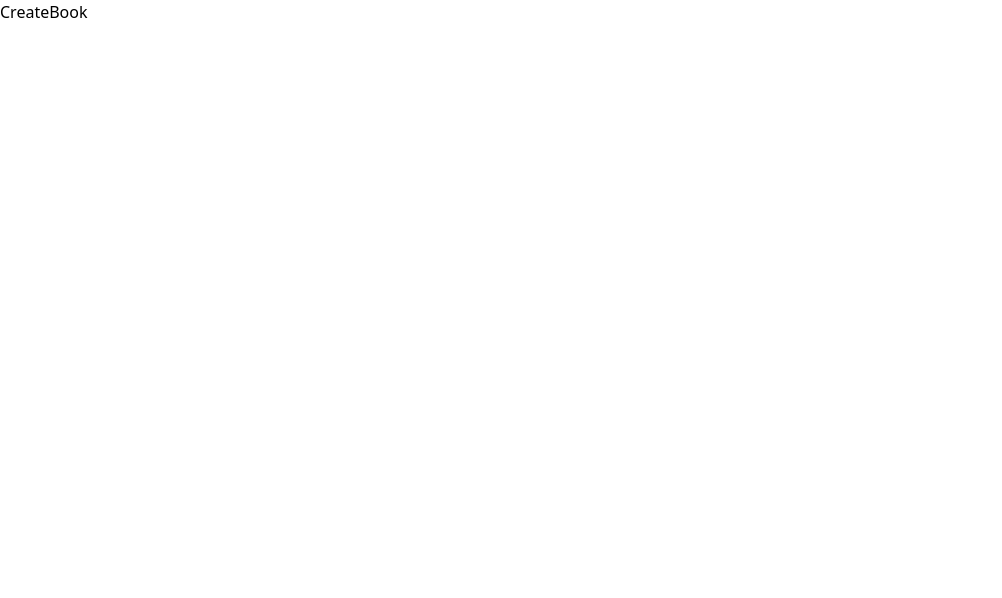
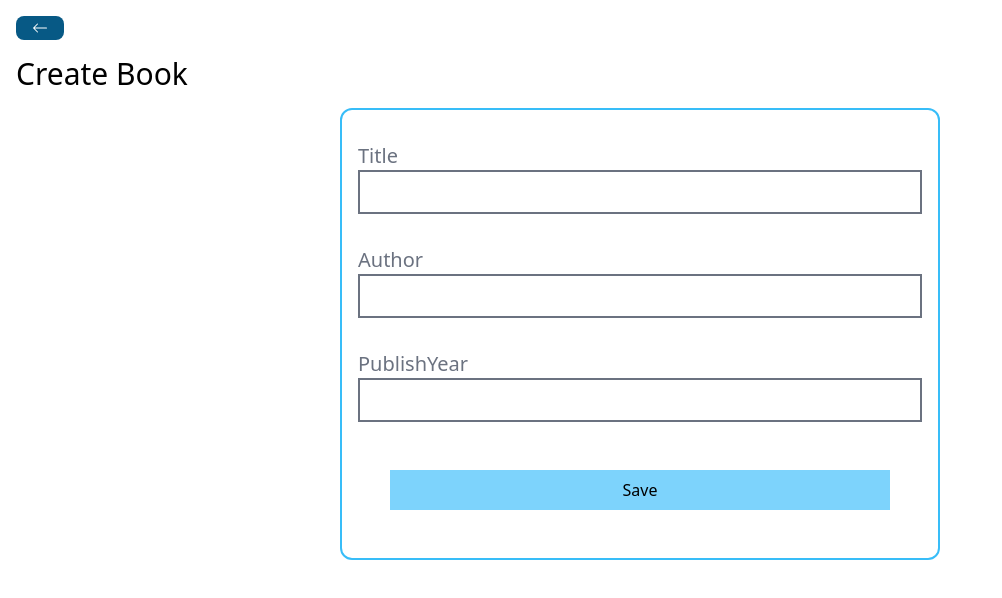
Before and after one commit to DIPANJAN01/mern_bookstore, a React (Vite) app in the folder frontend/: page /books/create in a window 1280 px wide. Shown: the top 598 px of the page, without its empty margins (0-1002 px from the left). Built offline with nearby package versions, Linux system fonts and the light colour scheme.

Commit message:
implemented create book route

```diff
--- a/frontend/src/components/BackButton.jsx
+++ b/frontend/src/components/BackButton.jsx
@@ -1,4 +1,3 @@
-import React from "react";
 import { Link } from "react-router-dom";
 import { BsArrowLeft } from "react-icons/bs";
 
--- a/frontend/src/pages/CreateBook.jsx
+++ b/frontend/src/pages/CreateBook.jsx
@@ -1,7 +1,72 @@
-import React from "react";
+import React, { useState } from "react";
+import BackButton from "../components/BackButton";
+import Spinner from "../components/Spinner";
+import axios from "axios";
+import { Navigate, useNavigate } from "react-router-dom";
 
 const CreateBook = () => {
-  return <div>CreateBook</div>;
+  const [title, setTitle] = useState("");
+  const [author, setAuthor] = useState("");
+  const [publishYear, setPublishYear] = useState("");
+  const [loading, setLoading] = useState(false);
+  const navigate = useNavigate();
+
+  const handleSubmit = () => {
+    const book = { title, author, publishYear };
+    setLoading(true);
+    axios
+      .post("http://localhost:5555/books", book)
+      .then(() => {
+        setLoading(false);
+        navigate("/");
+      })
+      .catch((error) => {
+        setLoading(false);
+        // alert("Something went wrong! Please try again!");
+        alert(error.response.data);
+        console.log(error);
+      });
+  };
+
+  return (
+    <div className="p-4">
+      <BackButton />
+      <h1 className="text-3xl my-4">Create Book</h1>
+      {loading && <Spinner />}
+      <div className="flex flex-col border-2 border-sky-400 rounded-xl w-[600px] p-4 m-auto">
+        <div className="my-4">
+          <label className="text-xl mr-4 text-gray-500">Title</label>
+          <input
+            type="text"
+            value={title}
+            onChange={(e) => setTitle(e.target.value)}
+            className="border-2 border-gray-500 px-4 py-2 w-full"
+          />
+        </div>
+        <div className="my-4">
+          <label className="text-xl mr-4 text-gray-500">Author</label>
+          <input
+            type="text"
+            value={author}
+            onChange={(e) => setAuthor(e.target.value)}
+            className="border-2 border-gray-500 px-4 py-2 w-full"
+          />
+        </div>
+        <div className="my-4">
+          <label className="text-xl mr-4 text-gray-500">PublishYear</label>
+          <input
+            type="text"
+            value={publishYear}
+            onChange={(e) => setPublishYear(e.target.value)}
+            className="border-2 border-gray-500 px-4 py-2 w-full"
+          />
+        </div>
+        <button className="p-2 bg-sky-300 m-8" onClick={handleSubmit}>
+          Save
+        </button>
+      </div>
+    </div>
+  );
 };
 
 export default CreateBook;
--- a/frontend/src/pages/ShowBook.jsx
+++ b/frontend/src/pages/ShowBook.jsx
@@ -1,4 +1,4 @@
-import React, { useEffect, useState } from "react";
+import { useEffect, useState } from "react";
 import axios from "axios";
 import { useParams } from "react-router-dom";
 import BackButton from "../components/BackButton";
```
